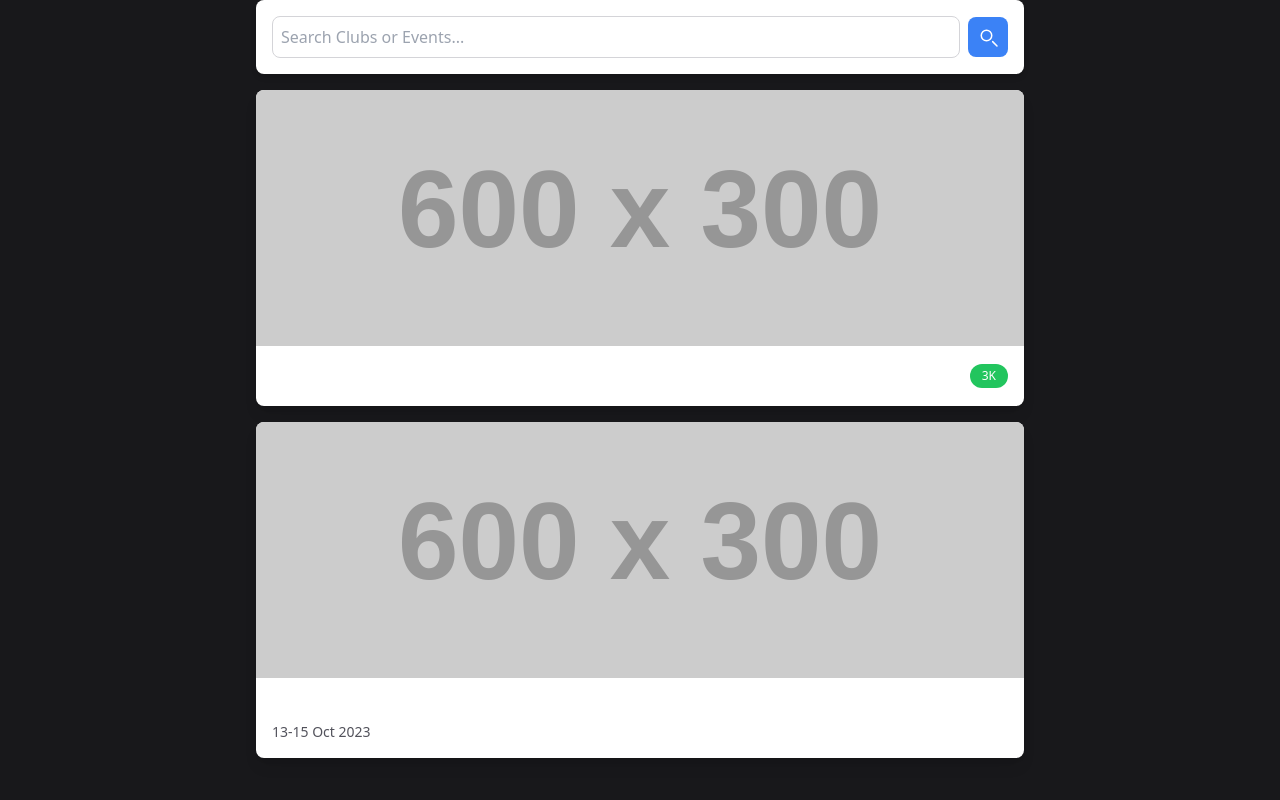
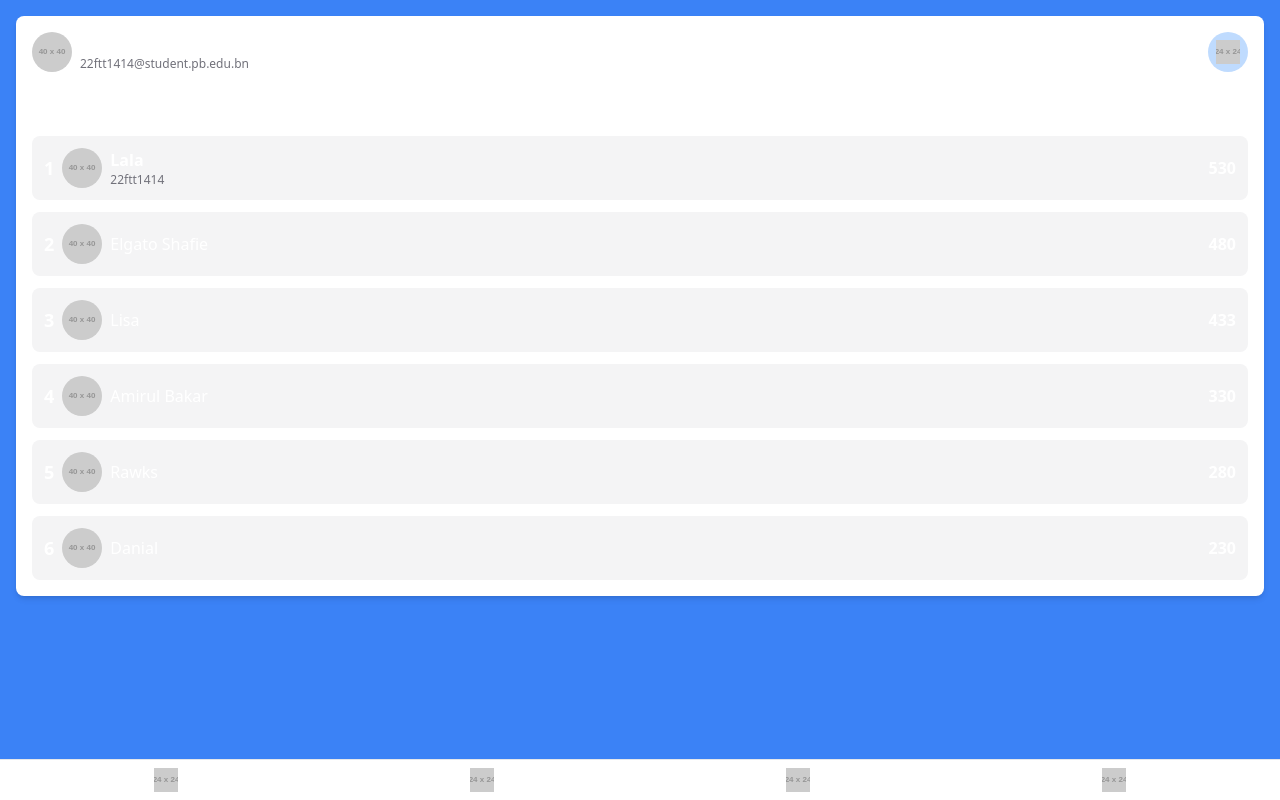
Before and after one commit to 22FTT1500/Ep-Quest, a PHP site: page /test.php in a window 1280 px wide. Run offline with PHP 8.4, Linux system fonts and the light colour scheme; grey boxes labelled with a size stand in for pictures from a placeholder-image service; some libraries are stand-ins or nearby versions.

Commit message:
latest changes

```diff
--- a/activitypage.php
+++ b/activitypage.php
@@ -56,8 +56,8 @@ if (isset($_SESSION['student_id']) && isset($_SESSION['student_id'])) {
             <div class="p-4 bg-blue-900 fixed bottom-0 w-full">
                 <div class="flex justify-around text-zinc-200">
                     <span><a href="studentpage.php">Home</a></span>
-                    <span><a href="activitypage.php">Activity</a></span>
-                    <span><a href="">Scores</a></span>
+                    <span><a href="#">Activity</a></span>
+                    <span><a href="leaderboard.php">Scores</a></span>
                     <span><a href="">Profile</a></span>
                 </div>
             </div>
--- a/studentpage.php
+++ b/studentpage.php
@@ -60,9 +60,9 @@ if (isset($_SESSION['student_id']) && isset($_SESSION['student_id'])) {
 
             <div class="p-4 bg-blue-900 bottom-0 w-full">
                 <div class="flex justify-around text-zinc-200">
-                    <span><a href="">Home</a></span>
+                    <span><a href="#">Home</a></span>
                     <span><a href="activitypage.php">Activity</a></span>
-                    <span><a href="">Scores</a></span>
+                    <span><a href="leaderboard.php">Scores</a></span>
                     <span><a href="">Profile</a></span>
                 </div>
             </div>
--- a/test.php
+++ b/test.php
@@ -9,36 +9,88 @@
 </head>
 
 <body class="bg-zinc-900 text-white font-sans">
-    <div class="max-w-3xl mx-auto">
-
-        <div class="flex items-center space-x-2 p-4 bg-white dark:bg-zinc-800 shadow-md rounded-lg">
-            <input type="text" placeholder="Search Clubs or Events..." class="flex-grow p-2 border border-zinc-300 dark:border-zinc-700 rounded-lg focus:outline-none dark:text-white">
-            <button class="p-2 bg-blue-500 dark:bg-blue-700 text-white dark:text-white rounded-lg">
-                <svg xmlns="http://www.w3.org/2000/svg" fill="none" viewBox="0 0 24 24" stroke-width="1.5" stroke="currentColor" class="w-6 h-6">
-                    <path stroke-linecap="round" stroke-linejoin="round" d="M15.75 10.5a5.25 5.25 0 11-10.5 0 5.25 5.25 0 0110.5 0zM21 21l-4.35-4.35"></path>
-                </svg>
-            </button>
-        </div>
-
-        <div class="mt-4 space-y-4">
-
-            <div class="bg-white dark:bg-zinc-800 shadow-lg rounded-lg overflow-hidden">
-                <img src="https://placehold.co/600x300" alt="Handball Club" class="w-full h-48 sm:h-64 object-cover">
-                <div class="p-4">
-                    <div class="flex justify-between items-center">
-                        <h2 class="text-lg font-semibold dark:text-white">Handball Club</h2>
-                        <span class="bg-green-500 text-white dark:text-white py-1 px-3 rounded-full text-xs">3K</span>
+    <div class="bg-blue-500 min-h-screen p-4">
+        <div class="bg-white rounded-lg p-4 shadow-md">
+            <div class="flex items-center justify-between mb-4">
+                <div class="flex items-center">
+                    <img src="https://placehold.co/40x40" alt="User" class="rounded-full" crossorigin="anonymous">
+                    <div class="ml-2">
+                        <p class="font-semibold">Lala</p>
+                        <p class="text-xs text-zinc-500">22ftt1414@student.pb.edu.bn</p>
                     </div>
                 </div>
+                <button class="bg-blue-200 p-2 rounded-full">
+                    <img src="https://placehold.co/24x24" alt="Notification" crossorigin="anonymous">
+                </button>
             </div>
-
-            <div class="bg-white dark:bg-zinc-800 shadow-lg rounded-lg overflow-hidden">
-                <img src="https://placehold.co/600x300" alt="Esport Convo Event" class="w-full h-48 sm:h-64 object-cover">
-                <div class="p-4">
-                    <h2 class="text-lg font-semibold dark:text-white">Esport Convo Event</h2>
-                    <p class="text-sm text-zinc-600 dark:text-zinc-400">13-15 Oct 2023</p>
+            <h2 class="text-center text-2xl font-bold mb-4">Leaderboard</h2>
+            <div class="space-y-3">
+                <div class="flex items-center justify-between bg-zinc-100 p-3 rounded-lg">
+                    <div class="flex items-center">
+                        <span class="text-lg font-bold mr-2">1</span>
+                        <img src="https://placehold.co/40x40" alt="User" class="rounded-full" crossorigin="anonymous">
+                        <div class="ml-2">
+                            <p class="font-semibold">Lala</p>
+                            <p class="text-xs text-zinc-500">22ftt1414</p>
+                        </div>
+                    </div>
+                    <span class="font-semibold">530</span>
+                </div>
+                <div class="flex items-center justify-between bg-zinc-100 p-3 rounded-lg">
+                    <div class="flex items-center">
+                        <span class="text-lg font-bold mr-2">2</span>
+                        <img src="https://placehold.co/40x40" alt="Elgato Shafie" class="rounded-full" crossorigin="anonymous">
+                        <span class="ml-2">Elgato Shafie</span>
+                    </div>
+                    <span class="font-semibold">480</span>
+                </div>
+                <div class="flex items-center justify-between bg-zinc-100 p-3 rounded-lg">
+                    <div class="flex items-center">
+                        <span class="text-lg font-bold mr-2">3</span>
+                        <img src="https://placehold.co/40x40" alt="Lisa" class="rounded-full" crossorigin="anonymous">
+                        <span class="ml-2">Lisa</span>
+                    </div>
+                    <span class="font-semibold">433</span>
+                </div>
+                <div class="flex items-center justify-between bg-zinc-100 p-3 rounded-lg">
+                    <div class="flex items-center">
+                        <span class="text-lg font-bold mr-2">4</span>
+                        <img src="https://placehold.co/40x40" alt="Amirul Bakar" class="rounded-full" crossorigin="anonymous">
+                        <span class="ml-2">Amirul Bakar</span>
+                    </div>
+                    <span class="font-semibold">330</span>
+                </div>
+                <div class="flex items-center justify-between bg-zinc-100 p-3 rounded-lg">
+                    <div class="flex items-center">
+                        <span class="text-lg font-bold mr-2">5</span>
+                        <img src="https://placehold.co/40x40" alt="Rawks" class="rounded-full" crossorigin="anonymous">
+                        <span class="ml-2">Rawks</span>
+                    </div>
+                    <span class="font-semibold">280</span>
+                </div>
+                <div class="flex items-center justify-between bg-zinc-100 p-3 rounded-lg">
+                    <div class="flex items-center">
+                        <span class="text-lg font-bold mr-2">6</span>
+                        <img src="https://placehold.co/40x40" alt="Danial" class="rounded-full" crossorigin="anonymous">
+                        <span class="ml-2">Danial</span>
+                    </div>
+                    <span class="font-semibold">230</span>
                 </div>
             </div>
+        </div>
+        <div class="fixed bottom-0 inset-x-0 bg-white p-2 flex justify-around border-t">
+            <button class="text-blue-500">
+                <img src="https://placehold.co/24x24" alt="Home" crossorigin="anonymous">
+            </button>
+            <button>
+                <img src="https://placehold.co/24x24" alt="Activity" crossorigin="anonymous">
+            </button>
+            <button>
+                <img src="https://placehold.co/24x24" alt="Scores" crossorigin="anonymous">
+            </button>
+            <button>
+                <img src="https://placehold.co/24x24" alt="Settings" crossorigin="anonymous">
+            </button>
         </div>
     </div>
 </body>
```
Also changed, not shown: leaderboard.php (added, +65 -0 lines).
